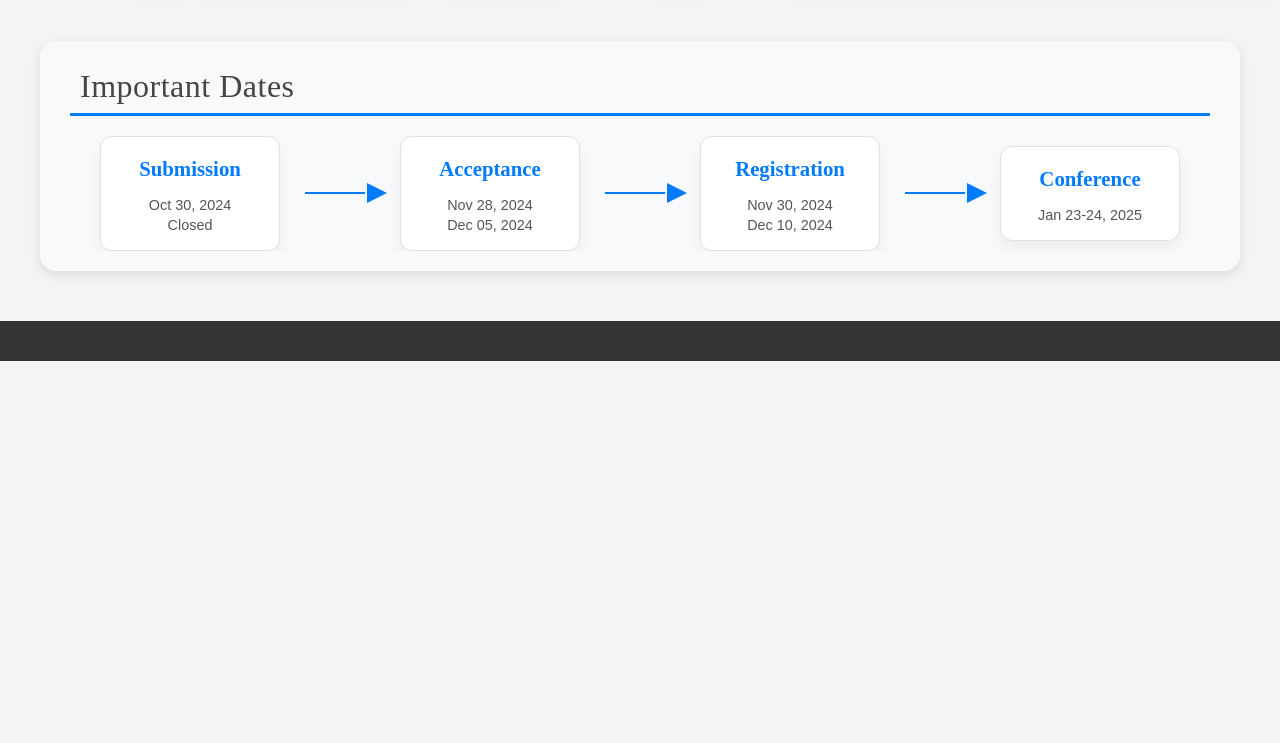
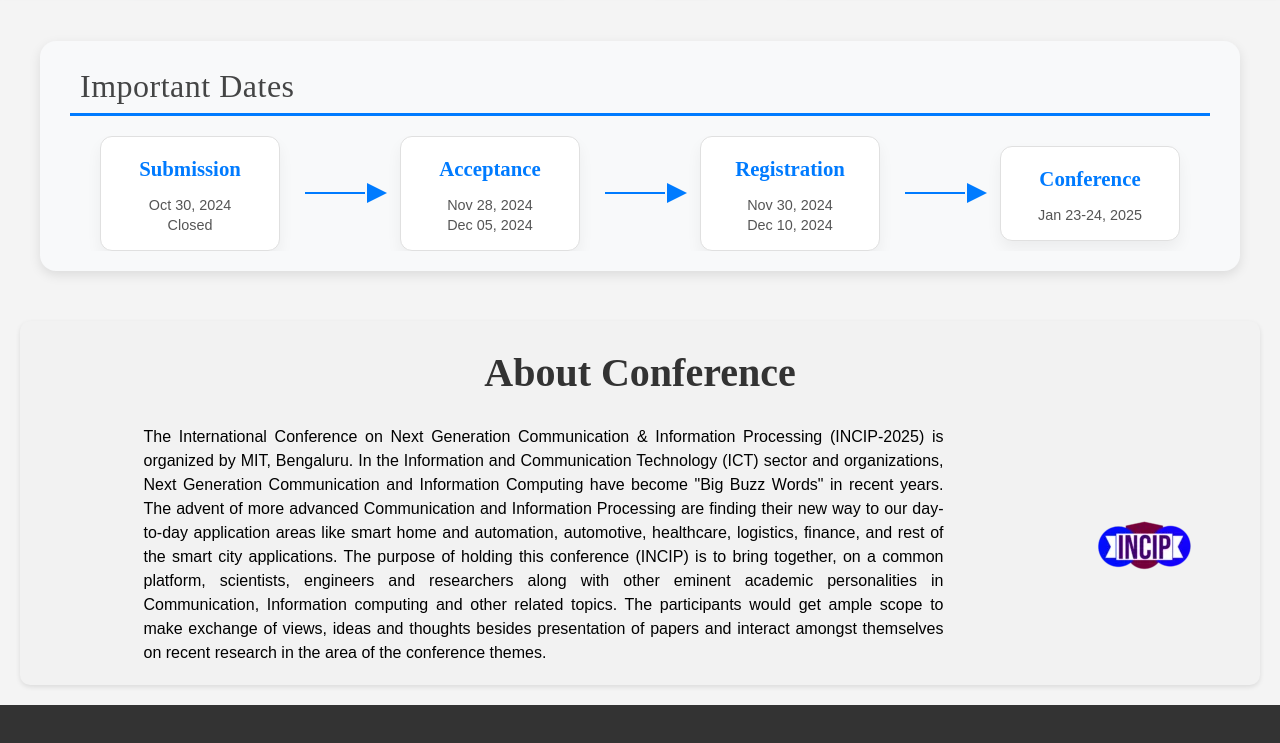
Before and after one commit to AmeyaMprojects/IEEE-conference, a plain HTML site: page HTML/Land.html in a window 1280 px wide. Shown: the part 555-1298 px from the top of the page. Before the commit the page ends 916 px from the top, so only its background shows below. Drawn offline with Linux system fonts and the light colour scheme; a web font is replaced by a local one.

Commit message:
created about section

```diff
--- a/CSS/Land.css
+++ b/CSS/Land.css
@@ -281,3 +281,53 @@ footer {
 footer p {
     font-size: 1em;
 }
+.about-conference {
+    text-align: center;
+    margin: 20px;
+    background-color: #F2F2F2; /* Light gray background */
+    padding: 20px;
+    border-radius: 10px; /* Rounded corners */
+    box-shadow: 0px 2px 5px rgba(0, 0, 0, 0.1); /* Subtle shadow */
+    /* background-image: url("../Photo/about_conference_image.jpg");
+    background-position: 50%; */
+}
+
+.about-conference {
+    text-align: center;
+    margin: 20px;
+    background-color: #F2F2F2;
+    padding: 20px;
+    border-radius: 10px;
+    box-shadow: 0px 2px 5px rgba(0, 0, 0, 0.1);
+}
+
+.about-conference h2 {
+    font-size: 2.5em;
+    margin-bottom: 20px;
+    color: #333;
+}
+
+.about-conference p {
+    font-size: 16px;
+    line-height: 1.5;
+    text-align: justify;
+    margin-bottom: 20px;
+    max-width: 800px; /* Adjust as needed */
+    margin: 0 auto; /* Center the text */
+}
+
+.image_container {
+    display: flex;
+    align-items: center;
+    justify-content: center;
+}
+
+.about-conference__image {
+    max-width: 100%; /* Make the image responsive */
+    height: auto;
+    border-radius: 50px;
+}
+
+html {
+    scroll-behavior: smooth;
+  }
--- a/HTML/Land.html
+++ b/HTML/Land.html
@@ -5,6 +5,7 @@
     <meta name="viewport" content="width=device-width, initial-scale=1.0">
     <title>INCIP 2025</title>
     <link rel="stylesheet" href="../CSS/Land.css">
+    <script src="script.js"></script>
 </head>
 
 <body>
@@ -64,8 +65,16 @@
             </div>
         </div>
     </section>
+    <section class="about-conference">
+        <h2>About Conference</h2>
+        <div class="image_container">
+        <p>The International Conference on Next Generation Communication & Information Processing (INCIP-2025) is organized by MIT, Bengaluru. In the Information and Communication Technology (ICT) sector and organizations, Next Generation Communication and Information Computing have become "Big Buzz Words" in recent years. The advent of more advanced Communication and Information Processing are finding their new way to our day-to-day application areas like smart home and automation, automotive, healthcare, logistics, finance, and rest of the smart city applications. The purpose of holding this conference (INCIP) is to bring together, on a common platform, scientists, engineers and researchers along with other eminent academic personalities in Communication, Information computing and other related topics. The participants would get ample scope to make exchange of views, ideas and thoughts besides presentation of papers and interact amongst themselves on recent research in the area of the conference themes.</p>
+        <img class="about-conference-image" src="../Photo/Logo_INCIP.png" alt="About Conference Image">
 
 
+        </div>
+
+    </section>
     <footer>
         <!-- Optional footer content -->
     </footer>
--- /dev/null
+++ b/HTML/script.js
@@ -0,0 +1,6 @@
+const aboutButton = document.querySelector('.nav-links a[href="#About"]'); // Select the "About" button
+const aboutConferenceSection = document.querySelector('.about-conference'); // Select the target section
+
+aboutButton.addEventListener('click', () => {
+  aboutConferenceSection.scrollIntoView({ behavior: 'smooth' }); // Scroll smoothly to the section
+});
```
Also changed, not shown: Photo/about_conference_image.jpg (added).
